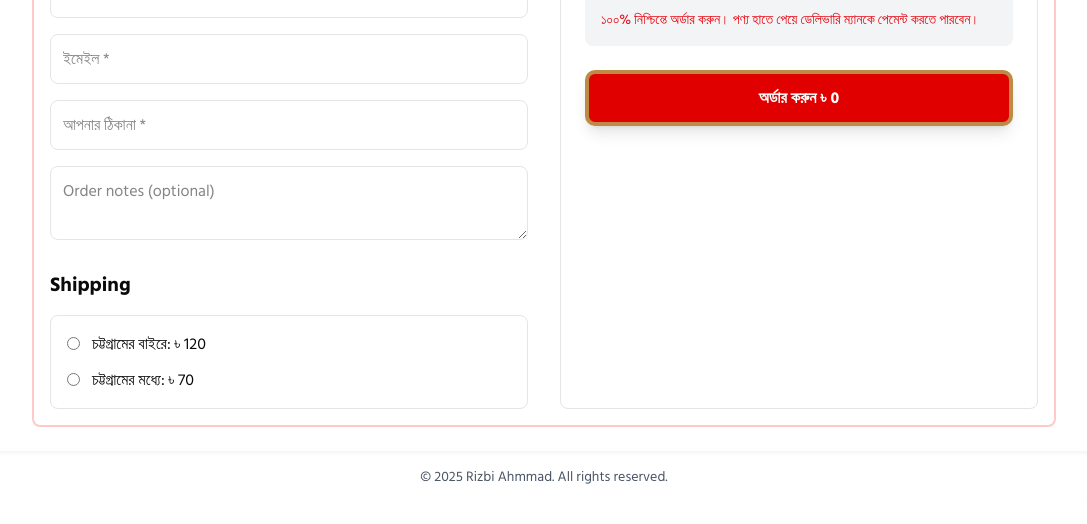
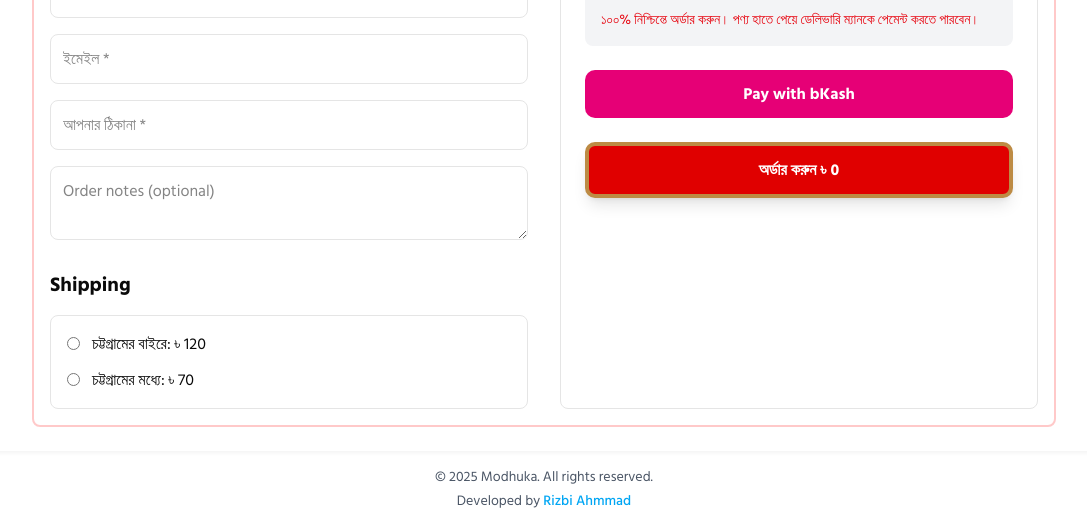
Before and after one commit to RizbiAhmmad/LandingPage, a React (Vite) app: page / in a window 1280 px wide. Shown: the part 4804-5328 px from the top of the page, without its empty margins (96-1183 px from the left). Before the commit the page ends 5307 px from the top, so only its background shows below. Built offline with nearby package versions, Linux system fonts and the light colour scheme; no server answers; a web font is replaced by a local one.

Commit message:
Adding Bkash Merchant Account

```diff
--- a/src/Authentication/SignUp.jsx
+++ b/src/Authentication/SignUp.jsx
@@ -32,7 +32,7 @@ const SignUp = () => {
               role: "user",
               createdAt: new Date(),
             };
-            fetch("https://node.modhuka.com/users", {
+            fetch("http://localhost:5000/users", {
               method: "POST",
               headers: {
                 "content-type": "application/json",
--- a/src/Authentication/SocialLogin.jsx
+++ b/src/Authentication/SocialLogin.jsx
@@ -22,7 +22,7 @@ const SocialLogin = () => {
           createdAt: new Date(),
         };
 
-        fetch("https://node.modhuka.com/users", {
+        fetch("http://localhost:5000/users", {
           method: "POST",
           headers: {
             "content-type": "application/json",
--- a/src/Hooks/useAxiosPublic.jsx
+++ b/src/Hooks/useAxiosPublic.jsx
@@ -1,7 +1,7 @@
 import Axios  from "axios";
 
 const axiosPublic=Axios.create({
-    baseURL: "https://node.modhuka.com",
+    baseURL: "http://localhost:5000",
 
 })
 const useAxiosPublic = () => {
--- a/src/Pages/CheckOut/CheckoutPage.jsx
+++ b/src/Pages/CheckOut/CheckoutPage.jsx
@@ -62,6 +62,28 @@ export default function CheckoutPage() {
       prev.map((p) => (p._id === id ? { ...p, selected: !p.selected } : p))
     );
   };
+
+  const handleBkashPayment = async () => {
+  try {
+    const res = await axiosPublic.post("/bkash-checkout", {
+      amount: total,              // total order amount
+      orderID: "ORDER_" + Date.now(),
+      reference: customer.phone,
+      callbackURL: "http://localhost:5000/bkash-callback"
+    });
+
+    if (res.data && res.data.bkashURL) {
+      window.location.href = res.data.bkashURL; // redirect to bKash page
+    } else {
+      Swal.fire("Error", "bKash URL পাওয়া যায়নি!", "error");
+    }
+
+  } catch (err) {
+    console.error(err);
+    Swal.fire("Error", "bKash Payment শুরু করতে সমস্যা হয়েছে", "error");
+  }
+};
+
 
   // Submit order
   const handleSubmit = async () => {
@@ -288,11 +310,19 @@ export default function CheckoutPage() {
           {/* Payment Option */}
           <div className="bg-gray-100 p-4 rounded-md text-sm text-gray-700">
             <p className="font-semibold mb-2">Cash on delivery</p>
+
             <p className="text-red-600">
               ১০০% নিশ্চিন্তে অর্ডার করুন। পণ্য হাতে পেয়ে ডেলিভারি ম্যানকে
               পেমেন্ট করতে পারবেন।
             </p>
           </div>
+           <button
+  onClick={handleBkashPayment}
+  className="w-full bg-pink-600 hover:bg-pink-700 text-white font-bold py-3 rounded-lg"
+>
+  Pay with bKash
+</button>
+
 
           <button
             onClick={handleSubmit}
--- /dev/null
+++ b/src/Pages/CheckOut/PaymentSuccess.jsx
@@ -0,0 +1,25 @@
+import { useEffect } from "react";
+import { useSearchParams } from "react-router-dom";
+import Swal from "sweetalert2";
+
+export default function PaymentSuccess() {
+  const [params] = useSearchParams();
+
+  const status = params.get("status");
+  const paymentID = params.get("paymentID");
+
+  useEffect(() => {
+    if (status === "success") {
+      Swal.fire("Success", "Payment Completed!", "success");
+    } else {
+      Swal.fire("Failed", "Payment Failed!", "error");
+    }
+  }, [status]);
+
+  return (
+    <div className="p-10 text-center">
+      <h1 className="text-3xl font-bold">Processing Payment…</h1>
+      <p>Please wait…</p>
+    </div>
+  );
+}
--- a/src/Pages/Shared/Footer.jsx
+++ b/src/Pages/Shared/Footer.jsx
@@ -3,8 +3,21 @@ import React from "react";
 const Footer = () => {
   return (
     <footer className="w-full bg-white shadow-inner py-4">
-      <div className="container mx-auto text-center">
-        <p className="text-sm text-gray-600">&copy; 2025 Rizbi Ahmmad. All rights reserved.</p>
+      <div className="container mx-auto text-center space-y-1">
+        <p className="text-sm text-gray-600">
+          &copy; 2025 Modhuka. All rights reserved.
+        </p>
+        <p className="text-sm text-gray-600">
+          Developed by{" "}
+          <a
+            href="https://portfolio-rizbi.netlify.app"
+            target="_blank"
+            rel="noopener noreferrer"
+            className="text-sky-500 hover:text-sky-600 font-medium"
+          >
+            Rizbi Ahmmad
+          </a>
+        </p>
       </div>
     </footer>
   );
--- a/src/provider/AuthProvider.jsx
+++ b/src/provider/AuthProvider.jsx
@@ -52,7 +52,7 @@ const AuthProvider = ({ children }) => {
   const fetchUserRole = async (email) => {
     if (email) {
       try {
-        const response = await fetch(`https://node.modhuka.com/${email}`);
+        const response = await fetch(`http://localhost:5000/${email}`);
         const userData = await response.json();
         setUserRole(userData?.role || 'user');
       } catch (error) {
```
Also changed, not shown: 1 other file (tests, documents, lock files or other folders).
